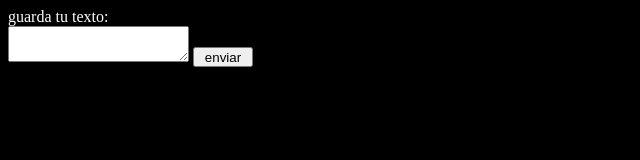
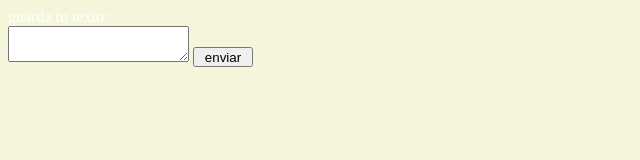
Before and after one commit to wilki-B/wilki-B.github.io, a website: page index.html in a window 1280 px wide. Shown: the whole page, without its empty margins (0-640 px from the left). Drawn offline with Linux system fonts and the light colour scheme.

Commit message:
Update style.css

```diff
--- a/style.css
+++ b/style.css
@@ -1,5 +1,5 @@
 body {
-    background: black;
+    background: beige;
     color: white;
 }
 
```
